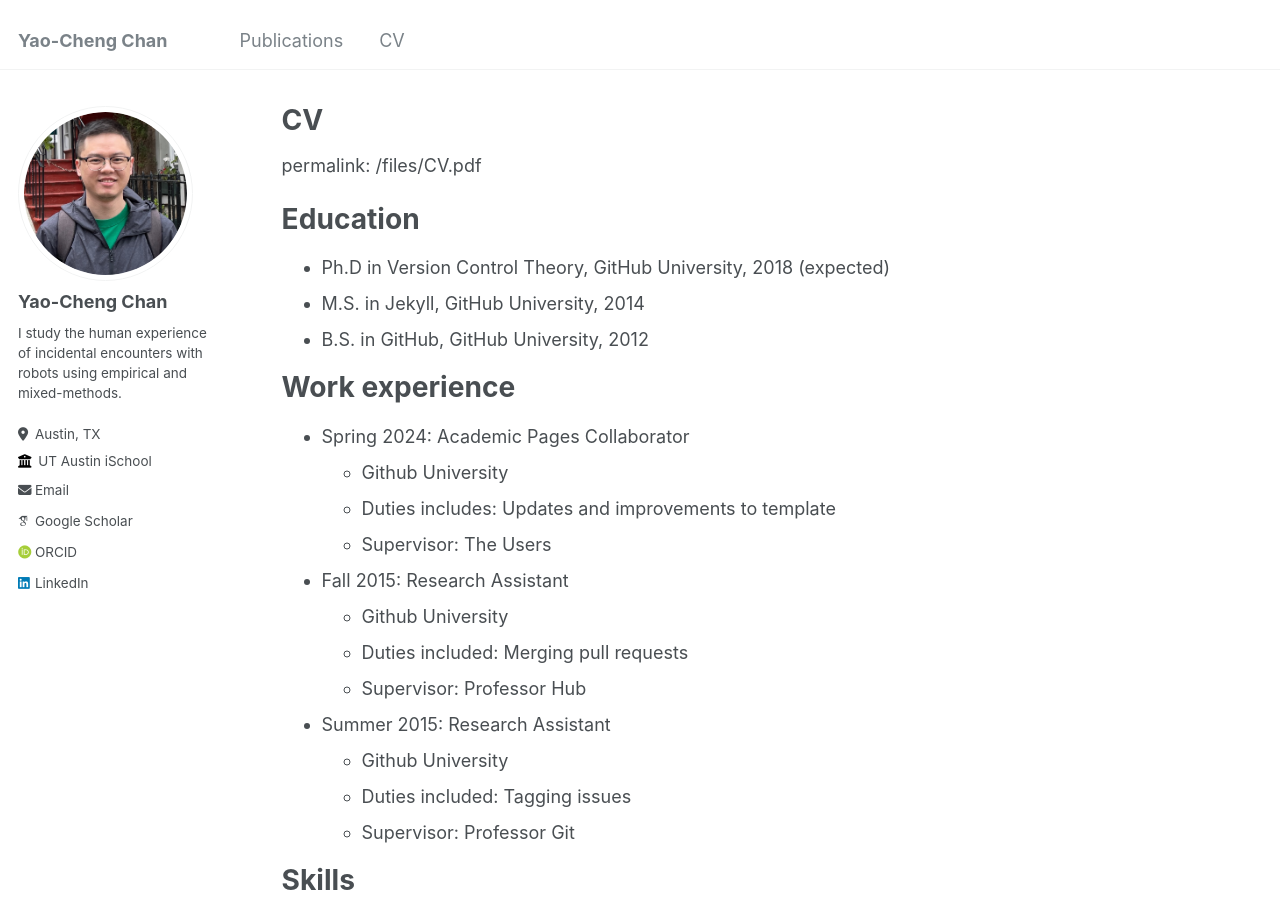
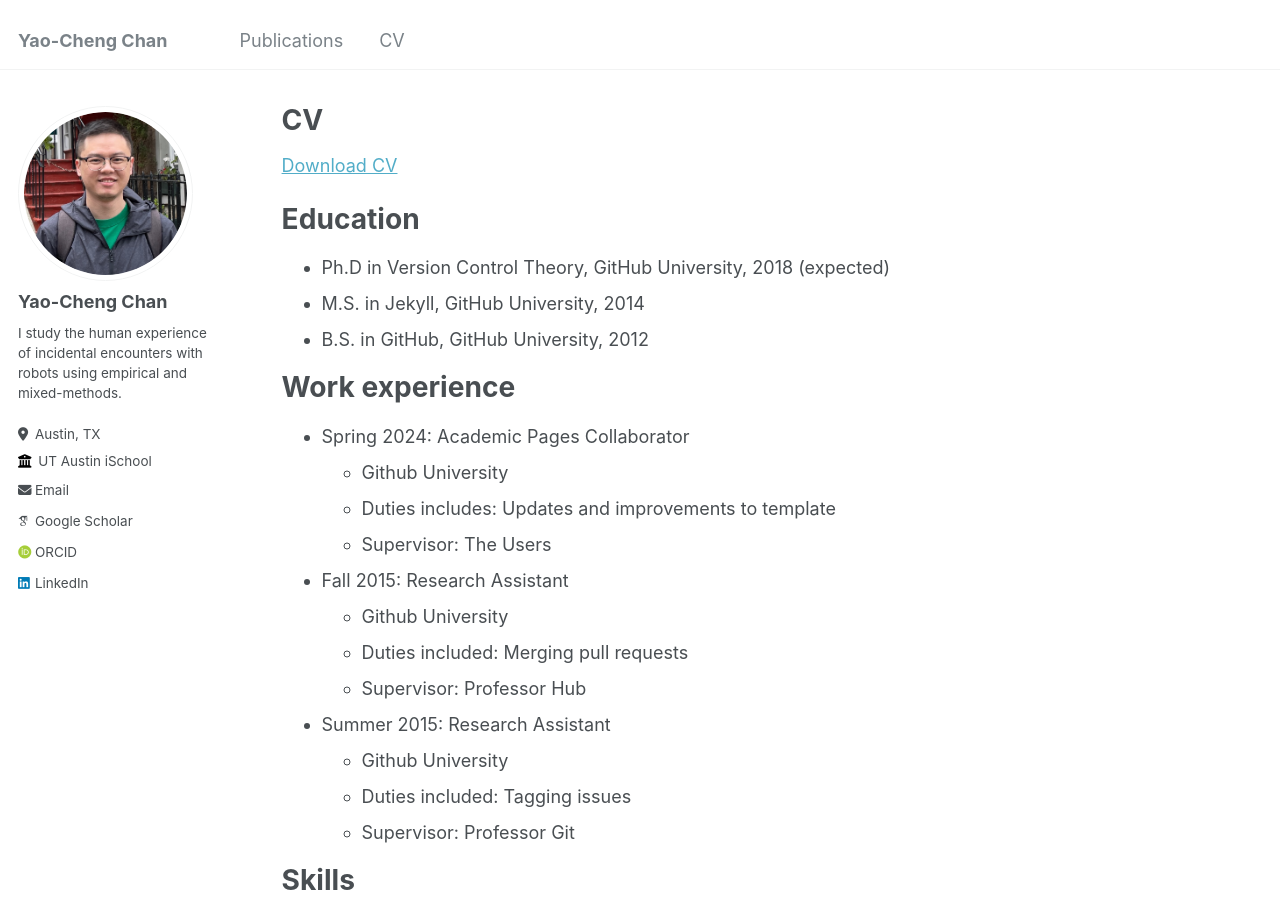
Before and after one commit to yaochengchan/yaochengchan.github.io, a Jekyll site: the page built from _pages/cv.md, in a window 1280 px wide and 900 px high. Built offline with Jekyll 4.4.1, drawn with Linux system fonts in a browser that asks for light colours; some web fonts are replaced.

Commit message:
Update cv.md

```diff
--- a/_pages/cv.md
+++ b/_pages/cv.md
@@ -8,7 +8,8 @@ redirect_from:
 ---
 
 {% include base_path %}
-permalink: /files/CV.pdf
+
+[Download CV](/files/CV.pdf)
 
 Education
 ======
```
